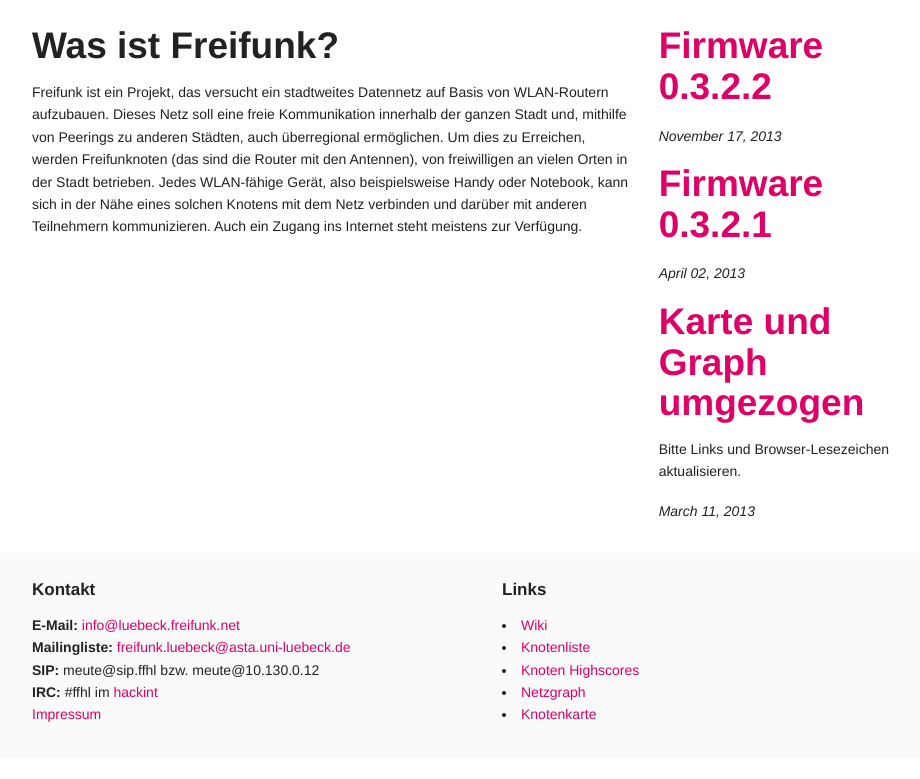
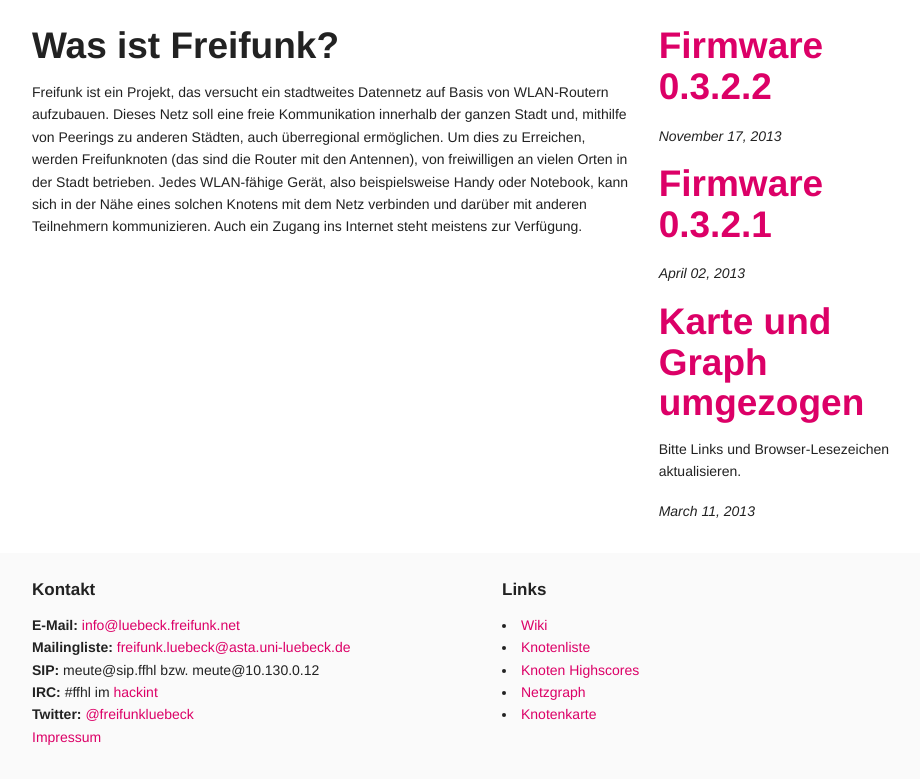
Before and after one commit to ffnord/startseite, a Jekyll site: the page built from index.html, in a window 1280 px wide, cut to the strip 469-1248 px from the top of the page. Shown: the whole strip, without its empty margins (153-1073 px from the left). Built offline with Jekyll 4.4.1, drawn with Linux system fonts in a browser that asks for light colours; before the commit the page ends 1227 px from its top, so only the background shows below that.

Commit message:
footer: add twitter link

```diff
--- a/_layouts/base.html
+++ b/_layouts/base.html
@@ -63,6 +63,7 @@
           <strong>Mailingliste:</strong> <a href="http://lists.asta.uni-luebeck.de/mailman/listinfo/freifunk.luebeck">freifunk.luebeck@asta.uni-luebeck.de</a> <br/>
           <strong>SIP:</strong> meute@sip.ffhl bzw. meute@10.130.0.12<br/>
           <strong>IRC:</strong> #ffhl im <a href="http://hackint.eu/">hackint</a><br/>
+          <strong>Twitter:</strong> <a href="https://twitter.com/FreifunkLuebeck">@freifunkluebeck</a><br/>
           <a href="/impressum.html">Impressum</a>
         </p>
       </div>
```
